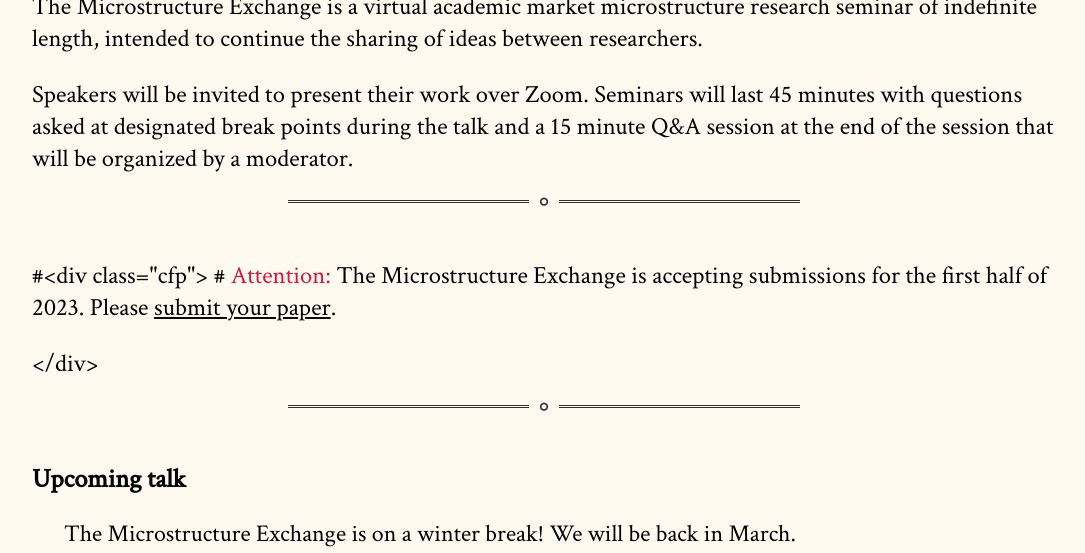
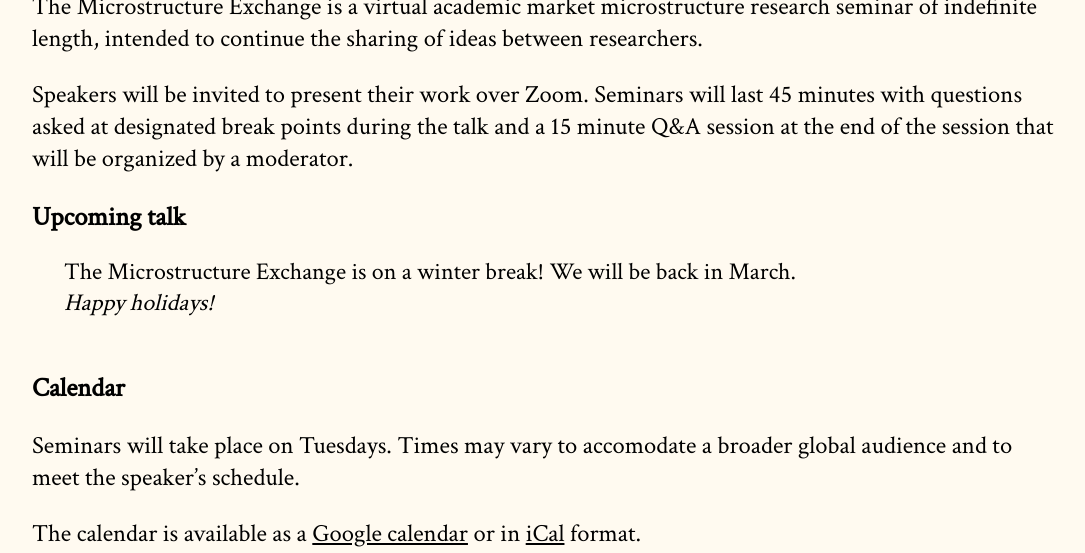
Before and after one commit to cpfiffer/microstructure.exchange, a Jekyll site: the page built from index.md, in a window 1280 px wide and 1400 px high, scrolled down 261 px. Shown: the top 553 px of the window, without its empty margins (96-1181 px from the left). Built offline with Jekyll 4.4.1, drawn with Linux system fonts in a browser that asks for light colours; some web fonts are replaced; some of the changed text lies outside the part shown.

Commit message:
Update index.md

```diff
--- a/index.md
+++ b/index.md
@@ -6,15 +6,16 @@ The Microstructure Exchange is a virtual academic market microstructure research
 
 Speakers will be invited to present their work over Zoom. Seminars will last 45 minutes with questions asked at designated break points during the talk and a 15 minute Q&A session at the end of the session that will be organized by a moderator.
 
+<!--
 <hr>
 
-#<div class="cfp">
-#<span style="color: crimson"> Attention: </span> The Microstructure Exchange is accepting submissions for the first half of 2023. Please <a href="https://www.research.net/r/TME-Winter2023">submit your paper</a>. <br>
+<div class="cfp">
+<span style="color: crimson"> Attention: </span> The Microstructure Exchange is accepting submissions for the first half of 2023. Please <a href="https://www.research.net/r/TME-Winter2023">submit your paper</a>. <br>
 
 </div>
 
 <hr>
-
+-->
 ## Upcoming talk
 
 {% include upcoming-speaker.html %}
```
Also changed, not shown: other parts of index.md (+1 -1 lines).
